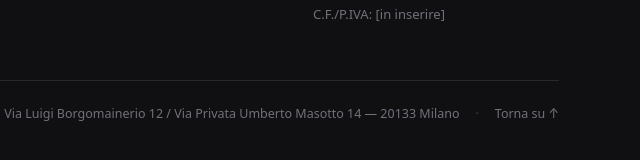
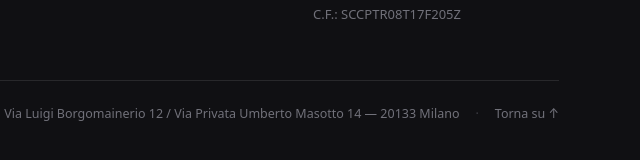
Before and after one commit to pietrosacchi08-cmd/my-training, a plain HTML site: page index.html in a window 1280 px wide. Shown: the part 5245-5405 px from the top of the page, 633-1273 px from the left. Drawn offline with nearby package versions, Linux system fonts and the light colour scheme; a web font is replaced by a local one.

Commit message:
Codice fiscale nel footer — chiude l'ultimo segnaposto: landing My Training ASD completa

```diff
--- a/index.html
+++ b/index.html
@@ -559,8 +559,7 @@
           </a>
           <span class="text-[13px] text-zinc-500">Seguici per workout e risultati reali</span>
         </div>
-        <!-- C.F./P.IVA: SEGNAPOSTO INTENZIONALE — in attesa del dato dal cliente -->
-        <p class="mt-2 text-[13px] text-zinc-500">C.F./P.IVA: [in inserire]</p>
+        <p class="mt-2 text-[13px] text-zinc-500">C.F.: SCCPTR08T17F205Z</p>
       </div>
     </div>
 
```
